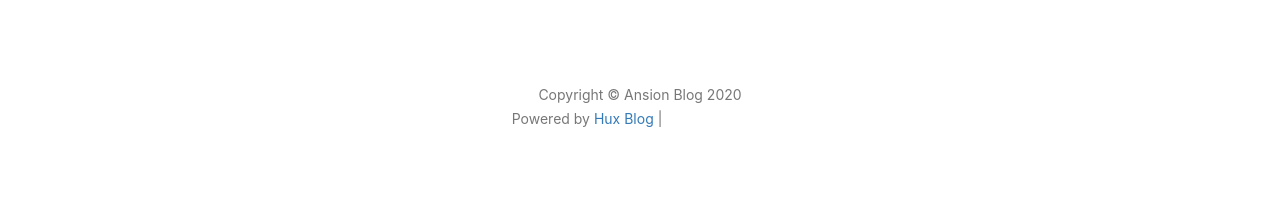
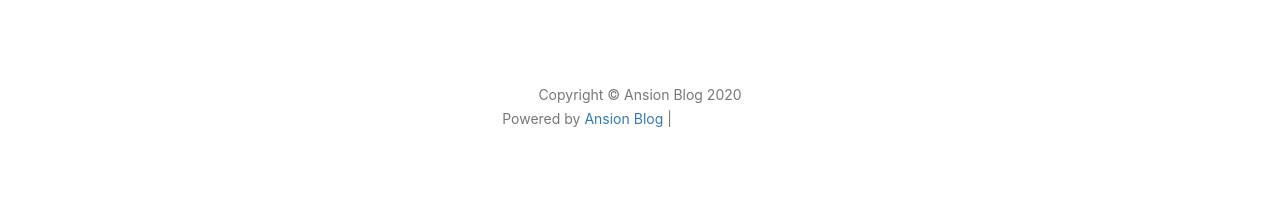
Before and after one commit to Ansion92/Ansion92.github.io, a Jekyll site: the page built from index.html, in a window 1280 px wide. Shown: the part 805-1025 px from the top of the page. Built offline with Jekyll 4.4.1, drawn with Linux system fonts in a browser that asks for light colours; nearby versions of some CDN libraries; the list of posts is cut into pages by our own code; comment, search, counter and statistics services are not loaded; grey boxes are pictures that could not be loaded.

Commit message:
d
Co-Authored-By: ansion92 <ansion92@users.noreply.github.com>

```diff
--- a/_includes/footer.html
+++ b/_includes/footer.html
@@ -9,7 +9,7 @@
                 <p class="copyright text-muted">
                     Copyright &copy; {{ site.title }} {{ site.time | date: '%Y' }}
                     <br>
-                    Powered by <a href="http://huangxuan.me">Hux Blog</a> |
+                    Powered by <a href="https://ansion92.github.io/">Ansion Blog</a> |
                     <iframe
                         style="margin-left: 2px; margin-bottom:-5px;"
                         frameborder="0" scrolling="0" width="100px" height="20px"
```
